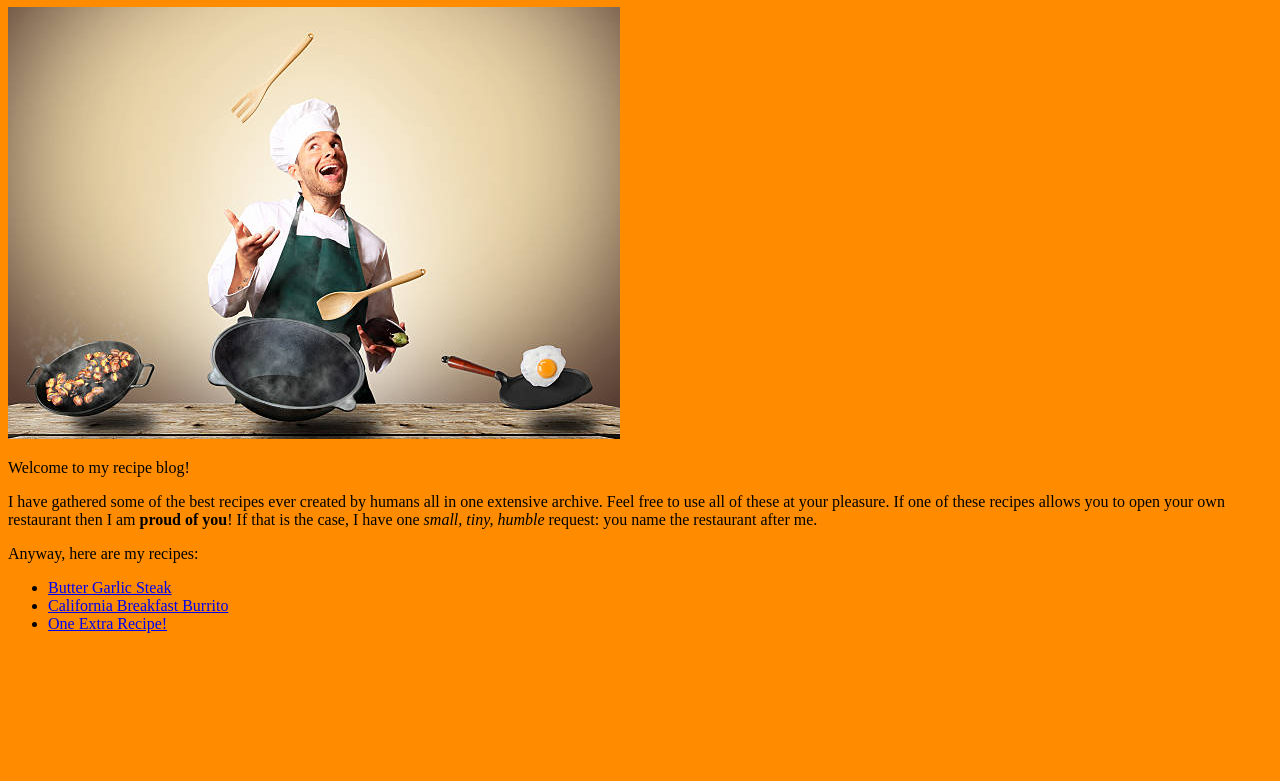
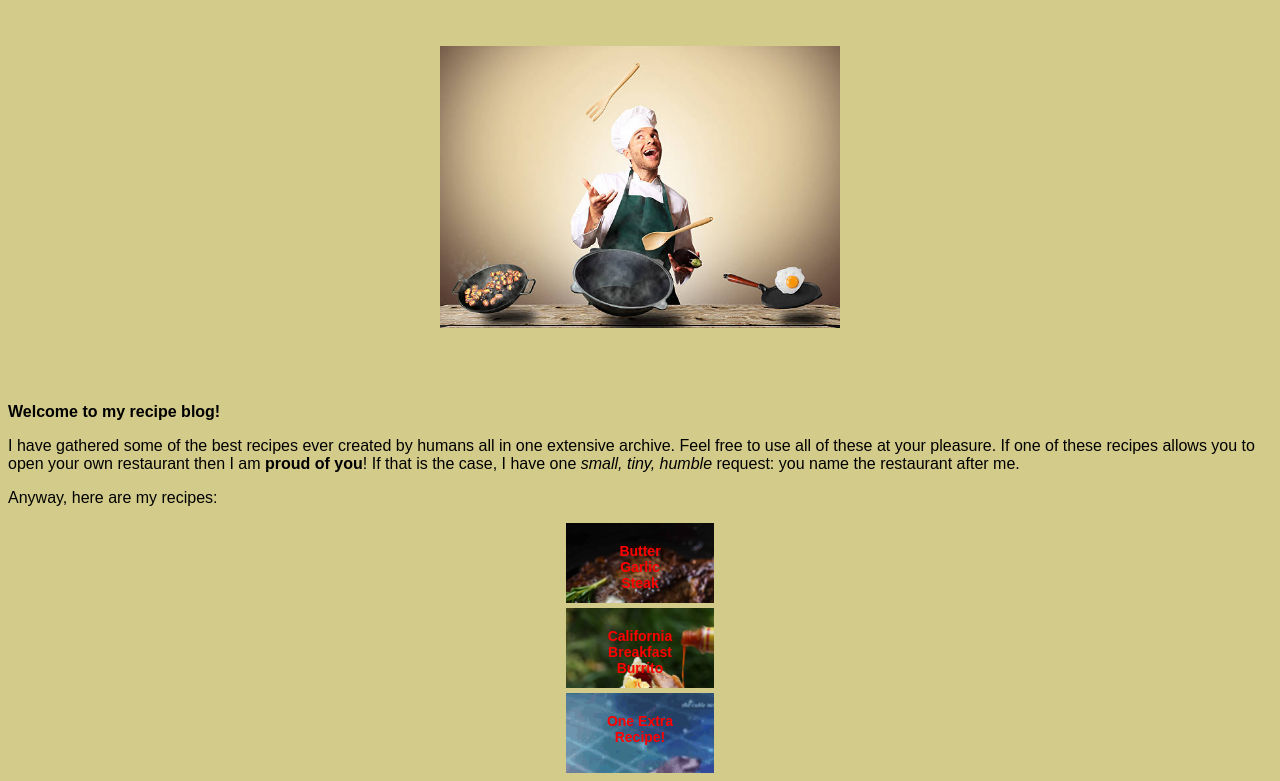
Before and after one commit to copaiement/odin-recipes, a plain HTML site: page index.html in a window 1280 px wide. Shown: the part 73-854 px from the top of the page. Before the commit the page ends 800 px from the top, so only its background shows below. Drawn offline with Linux system fonts and the light colour scheme.

Commit message:
Add style.css and update styles for all pages
Added style.css along with links and relevant classes to format all pages

```diff
--- a/index.html
+++ b/index.html
@@ -5,11 +5,12 @@
     <meta http-equiv="X-UA-Compatible" content="IE=edge">
     <meta name="viewport" content="width=device-width, initial-scale=1.0">
     <title>Odin Recipes</title>
+    <link rel="stylesheet" href="style.css">
 </head>
-<body style="background-color: darkorange;">
-    <h1>Odin Recipes</h1>
-    <img src="./images/chef.jpg" alt="A goofy chef making a mess">
-    <p>Welcome to my recipe blog!</p>
+<body>
+    <h1 class="header">Odin Recipes</h1>
+    <img class="image" src="./images/chef.jpg" alt="A goofy chef making a mess">
+    <p class="paragraph-header">Welcome to my recipe blog!</p>
     <p>I have gathered some of the best recipes ever created by
         humans all in one extensive archive. Feel free to use all
         of these at your pleasure. If one of these recipes allows you
@@ -18,12 +19,9 @@
         restaurant after me.
     </p>
     <p>Anyway, here are my recipes:</p>
-    <ul>
-        <li><a href="./recipes/butter-garlic-steak.html">Butter Garlic Steak</a></li>
-        <li><a href="./recipes/cali-breakfast-burrito.html">California Breakfast Burrito</a></li>
-        <li><a href="./recipes/extra.html">One Extra Recipe!</a></li>
-    </ul>
-
+    <a class="button-link" id="steak" href="./recipes/butter-garlic-steak.html">Butter Garlic Steak</a>
+    <a class="button-link" id="cali-bb" href="./recipes/cali-breakfast-burrito.html">California Breakfast Burrito</a>
+    <a class="button-link" id="extra" href="./recipes/extra.html">One Extra Recipe!</a>
 
 </body>
 </html>
--- /dev/null
+++ b/style.css
@@ -0,0 +1,64 @@
+/* style.css */
+
+body{
+    background-color: rgb(211, 203, 138);
+    font-family: Arial, Helvetica, sans-serif;
+}
+
+.header{
+    background-color: rgb(211, 149, 138);
+    text-align: center;
+    font-size: 24px;
+
+}
+
+.paragraph-header{
+    font-weight: bold;
+}
+
+.image{
+    height: 400px;
+    width: 400px;
+    object-fit: contain;
+    display: block;
+    margin-left: auto;
+    margin-right: auto;
+
+}
+
+.button-link{
+    text-align: center;
+    color: red;
+    background-color: aquamarine;
+    border: none;
+    padding: 20px 34px;
+    text-decoration: dotted;
+    display: block;
+    font-size: 14px;
+    font-weight: bold;
+    cursor: pointer;
+    margin: auto;
+    margin-top: 5px;
+    margin-bottom: 5px;
+    width: 80px;
+    height: 40px;
+}
+
+.button-link#steak{
+    background-image: url(./images/bg-steak.jpg);
+    background-size: 200px;
+}
+
+.button-link#cali-bb{
+    background-image: url(./images/cali-bb.jpg);
+    background-size: 200px;
+}
+
+.button-link#extra{
+    background-image: url(./images/dancing-dog.gif);
+    background-size: 200px;
+}
+
+.button-link:hover{
+    color: yellow;
+}
```
Also changed, not shown: recipes/butter-garlic-steak.html (+4 -4 lines), recipes/cali-breakfast-burrito.html (+5 -4 lines), recipes/extra.html (+5 -4 lines).
